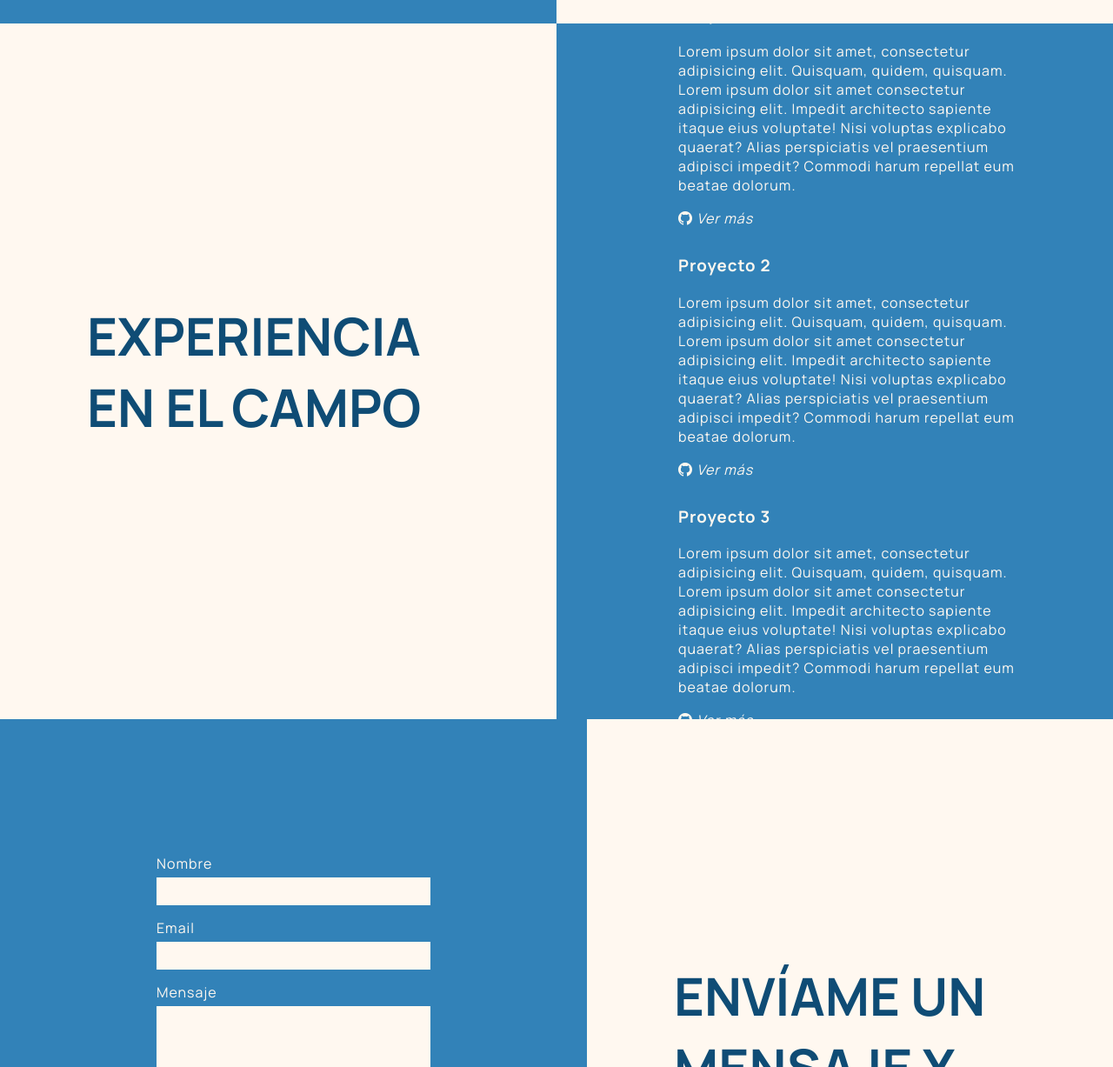
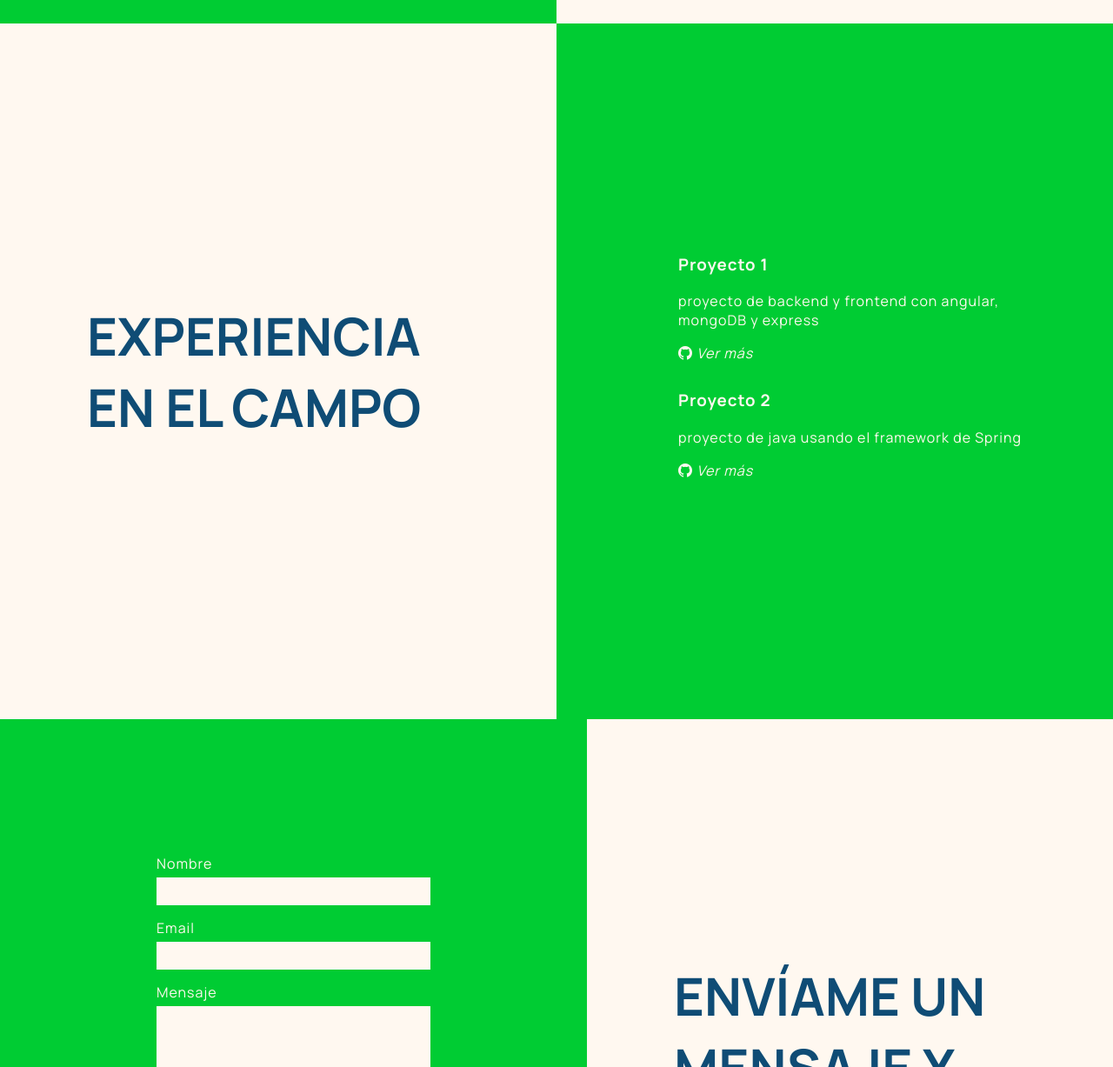
Before and after one commit to santyXD905/portfolio-template, a plain HTML site: page index.html in a window 1280 px wide. Shown: the part 1573-2800 px from the top of the page at 87% size. Drawn offline with nearby package versions, Linux system fonts and the light colour scheme.

Commit message:
segundo commit

```diff
--- a/index.html
+++ b/index.html
@@ -32,13 +32,13 @@
   <section id="home" class="content">
     <div class="half-section">
      <div class="avatar-container">
-      <img src="./assets/avatar.png" alt="">
-      <h3>"Yo, disfrutando de mi café..."</h3>
+      <img src="./assets/avatar2.png" alt="">
+      <h3>"logo"</h3>
      </div>
     </div>
     <div class="half-section text-section">
       <div class="introduction">
-        <h1 class="title">Hola!, <br> Soy Nombre y Apellido </h1>
+        <h1 class="title">Hola!, <br> Soy Santiago Tintilay </h1>
         <ul class="socials">
           <li><a class="socials-icon" href=""><i class="bi bi-github"></i></a></li>
           <li><a class="socials-icon" href=""><i class="bi bi-linkedin"></i></a></li>
@@ -47,7 +47,7 @@
           <li><a class="socials-icon" href=""><i class="bi bi-instagram"></i></a></li>
         </ul>
 
-        <p class="description">+15 años de experiencia trabajando en aplicaciones de alta escala. <br> Déjame contarte un poco de mí, sigue deslizando!</p>
+        <p class="description"> cero años de experiencia pero con muchas ganas de comenzar. <br> Déjame contarte un poco de mí, sigue deslizando!</p>
       </div>
 
     </div>
@@ -56,8 +56,8 @@
   <section id="about" class="content">
     <aside class="half-section text-section">
       <p>
-        Lorem ipsum dolor sit amet consectetur adipisicing elit. Autem sint porro reiciendis debitis et harum animi rem fugit eaque. Officia maxime id ipsum culpa temporibus dolore saepe quos quasi debitis.
-        Lorem ipsum dolor sit amet consectetur adipisicing elit. Sapiente quisquam rem quam, corporis itaque dolor deserunt libero doloremque quibusdam repellat quidem doloribus quia eos officia placeat, quasi, odit repellendus ipsa.
+        Tengo 19 años, me gusta programar y jugar videojuegos, Algun dia espero poder trabajar de lo que me gusta y ya no se que poner :)
+        Lorem ipsum dolor sit amet consectetur adipisicing elit. Repellendus dolore esse a officiis autem sint harum quos rerum neque aut, totam itaque iure perferendis vitae reiciendis praesentium corporis saepe consectetur.
       </p>
       <p>
         Lorem ipsum dolor sit amet consectetur adipisicing elit. Repellendus dolore esse a officiis autem sint harum quos rerum neque aut, totam itaque iure perferendis vitae reiciendis praesentium corporis saepe consectetur.
@@ -82,30 +82,18 @@
           <li>
             <h3>Proyecto 1</h3>
             <p>
-              Lorem ipsum dolor sit amet, consectetur adipisicing elit.
-              Quisquam, quidem, quisquam.
-              Lorem ipsum dolor sit amet consectetur adipisicing elit. Impedit architecto sapiente itaque eius voluptate! Nisi voluptas explicabo quaerat? Alias perspiciatis vel praesentium adipisci impedit? Commodi harum repellat eum beatae dolorum.
+              proyecto de backend y frontend con angular, mongoDB y express
             </p>
-            <a class="project-link" href="#"><i class="bi bi-github"></i> Ver más</a>
+            <a class="project-link" href="https://github.com/santyXD905/TPN5_BACKEND_FRONTEND_LU-4850"><i class="bi bi-github"></i> Ver más</a>
           </li>
           <li>
             <h3>Proyecto 2</h3>
             <p>
-              Lorem ipsum dolor sit amet, consectetur adipisicing elit.
-              Quisquam, quidem, quisquam.
-              Lorem ipsum dolor sit amet consectetur adipisicing elit. Impedit architecto sapiente itaque eius voluptate! Nisi voluptas explicabo quaerat? Alias perspiciatis vel praesentium adipisci impedit? Commodi harum repellat eum beatae dolorum.
+              proyecto de java usando el framework de Spring
             </p>
-            <a class="project-link" href="#"><i class="bi bi-github"></i> Ver más</a>
+            <a class="project-link" href="https://github.com/santyXD905/Tintilay_Santiago_TPN4_progra_visual"><i class="bi bi-github"></i> Ver más</a>
           </li>
-          <li>
-            <h3>Proyecto 3</h3>
-            <p>
-              Lorem ipsum dolor sit amet, consectetur adipisicing elit.
-              Quisquam, quidem, quisquam.
-              Lorem ipsum dolor sit amet consectetur adipisicing elit. Impedit architecto sapiente itaque eius voluptate! Nisi voluptas explicabo quaerat? Alias perspiciatis vel praesentium adipisci impedit? Commodi harum repellat eum beatae dolorum.
-            </p>
-            <a class="project-link" href="#"><i class="bi bi-github"></i> Ver más</a>
-          </li>
+
         </ul>
     </aside>
   </section>
--- a/styles.css
+++ b/styles.css
@@ -19,7 +19,7 @@ body {
 .navbar {
   position: fixed;
   width: 100%;
-  background-color: var(--primary-color-dark);
+  background-color: #000000;
   z-index: 1;
 }
 
@@ -118,7 +118,7 @@ h1 {
 }
 
 .text-section {
-  background-color: var(--primary-color);
+  background-color: #00CC33;
   display: flex;
   flex-direction: column;
   justify-content: center;
```
Also changed, not shown: assets/avatar2.png (added).
